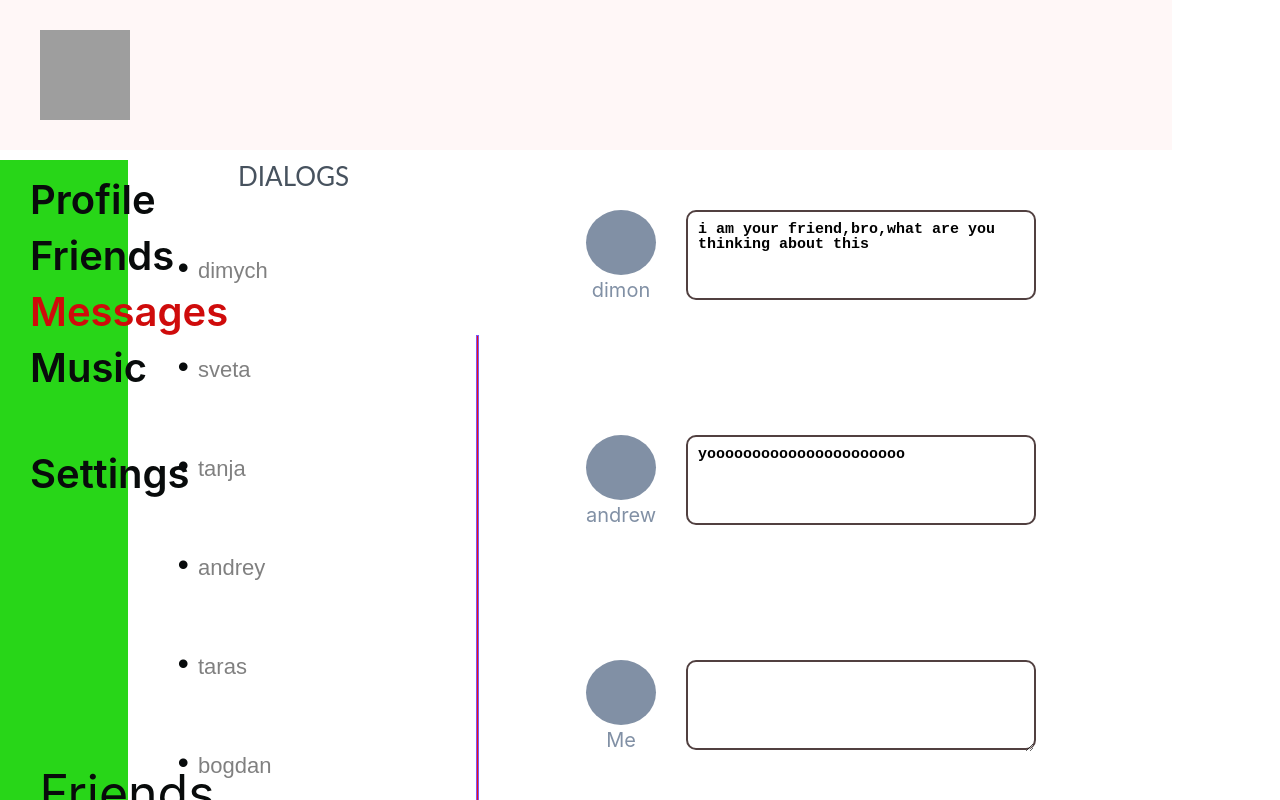
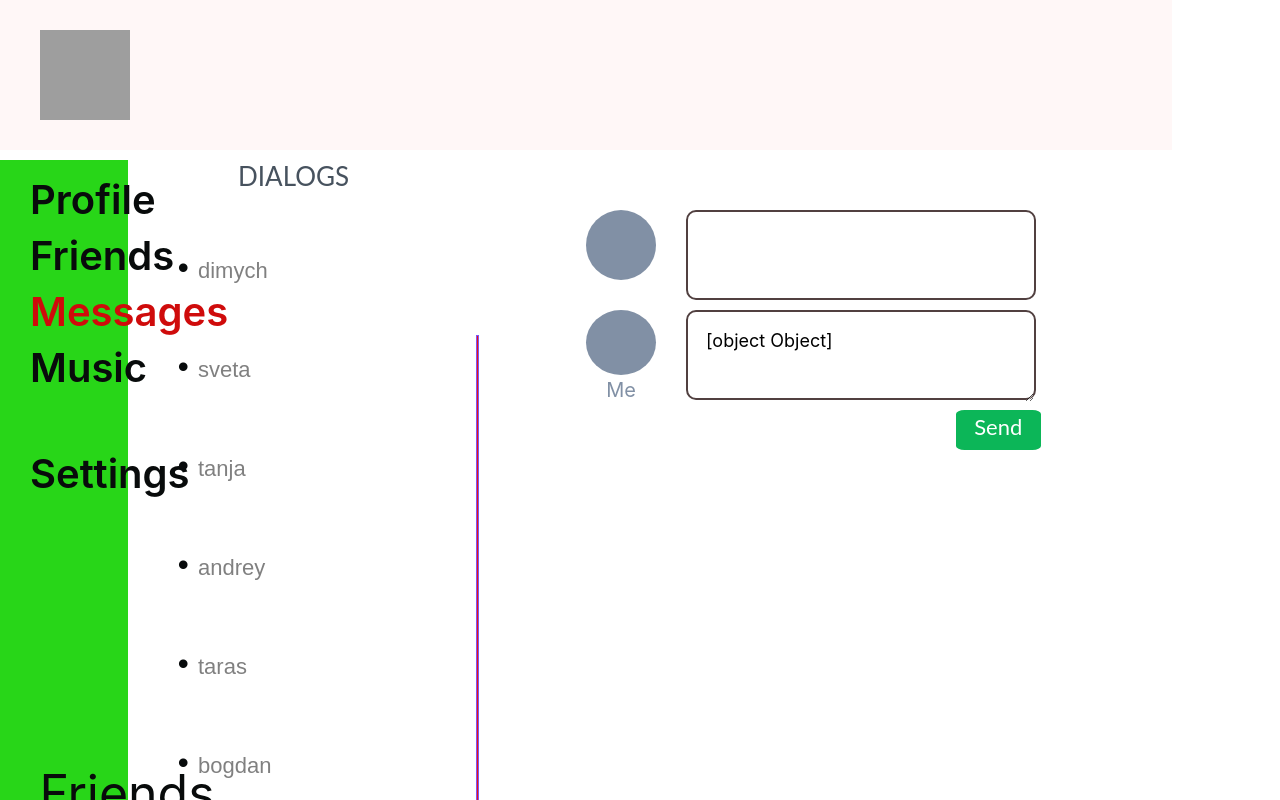
Before and after one commit to jaumamyfront-ender/ReactApp, a React (Create React App) app in the folder my-app/: page /dialogs in a window 1280 px wide. Shown: the top 800 px of the page. Built offline with nearby package versions, Linux system fonts and the light colour scheme; grey boxes are pictures that could not be loaded.

Commit message:
issuebranch

```diff
--- a/my-app/src/App.js
+++ b/my-app/src/App.js
@@ -14,9 +14,8 @@ function App(props) {
         DataMessages={props.state.MessagesPage.dialogsDataUsersMessage}
         usrpost={props.state.Profile.AddProfilePost}
         TextArea={props.state.Profile.NewPostText}
-        // updateNewPostText={props.updateNewPostText}
-        // addMessage={props.addMessage}
         dispatch={props.dispatch}
+        state={props.state}
       />
     </div>
   );
--- a/my-app/src/Redux/State.js
+++ b/my-app/src/Redux/State.js
@@ -53,24 +53,7 @@
 //function style
 //oop style
 //this object-->
-export let ActionCreatorAdd = (valueelement) => {
-  return {
-    type: "ADD-POST",
-    PostMessage: valueelement,
-  };
-};
-export let ActionCreatorDelete = () => {
-  return {
-    type: "UpdateNewPostText",
-    newText: "",
-  };
-};
-export let ActionCreatorUpdate = (valueelement) => {
-  return {
-    type: "UpdateNewPostText",
-    newText: valueelement,
-  };
-};
+
 let store = {
   _state: {
     MessagesPage: {
@@ -86,14 +69,8 @@ let store = {
         { id: 9, name: "sergei" },
         { id: 0, name: "danil" },
       ],
-      dialogsDataUsersMessage: [
-        {
-          id: 0,
-          message: "i am your friend,bro,what are you thinking about this",
-          name: "dimon ",
-        },
-        { id: 1, message: "yoooooooooooooooooooooo", name: "andrew" },
-      ],
+      dialogsDataUsersMessage: [{ messages: "whatt" }],
+      NewMessageBody: [{ messages: "s" }],
     },
 
     Profile: {
@@ -101,18 +78,21 @@ let store = {
       NewPostText: [{ message: "" }],
     },
   },
+  //RETURN THE STATE STORE /ELEMNETS DATA
   getState() {
     return this._state;
   },
-
+  //METHOD OF RERENDER IF SOME CHANGES
   _RerenderEntireTree() {
     console.log("rerender god");
   },
+  //METHOD GET THE ALL SITE FROM INDEX
   Rerender(observer) {
     this._RerenderEntireTree = observer;
   },
-
+  //METHOD BIG ONE DISPTACH(AND WITH ACTION SWITCH CASE(IN UPPER WITH OBJECTS ACTION))
   dispatch(action) {
+    //dispatch case logic for componet Content
     if (action.type === "ADD-POST") {
       let newPost = {
         message: action.PostMessage,
@@ -123,9 +103,68 @@ let store = {
       {
         this._state.Profile.NewPostText = action.newText;
         this._RerenderEntireTree(this._state);
+      } //dispatch logic case for component Dialogs
+    } else if (action.type === "UPDATE_NEW_MESSAGE_BODY") {
+      {
+        this._state.MessagesPage.NewMessageBody = action.newobjectmessage;
+        this._RerenderEntireTree(this._state);
       }
+    } else if (action.type === "SEND_MESSAGE") {
+      let body = this._state.MessagesPage.NewMessageBody;
+      // this._state.MessagesPage.NewMessageBody = "";
+      this._state.MessagesPage.dialogsDataUsersMessage.push([
+        {
+          message: body,
+        },
+      ]);
+      this._RerenderEntireTree(this._state);
     }
   },
 };
 
+//COMPONENT PROFILE OBJECTS EXPORT ACTION TWO TYPES(1 TYPE-NO ERROR WITH TYPING IN STATE)(2-EXPORT ACTION TO USESIN COMPONENT IN DISPATCH)
+const ADD_POST = "ADD-POST";
+const UpdateNewPostText = "UpdateNewPostText";
+export let ActionCreatorAdd = (valueelement) => {
+  return {
+    type: ADD_POST,
+    PostMessage: valueelement,
+  };
+};
+export let ActionCreatorDelete = () => {
+  return {
+    type: UpdateNewPostText,
+    newText: "",
+  };
+};
+export let ActionCreatorUpdate = (valueelement) => {
+  return {
+    type: UpdateNewPostText,
+    newText: valueelement,
+  };
+};
+//ACTION FOR MESSAGES COMPONENT
+const AddMessage = "SEND_MESSAGE";
+const UpdateNewMessageText = "UPDATE_NEW_MESSAGE_BODY";
+export let ActionCreatorAddMessage = (newobjectmessage) => {
+  return {
+    type: AddMessage,
+    newobjectmessage: newobjectmessage,
+  };
+};
+export let ActionCreatorReadMessage = (newobjectmessage) => {
+  return {
+    type: UpdateNewMessageText,
+    newobjectmessage: newobjectmessage,
+  };
+};
+let checkthisshit = (Anew) => {
+  if ((Anew = "")) {
+    console.log("yesss");
+  } else {
+    console.log("no motherfucker");
+  }
+};
+console.log(checkthisshit(ActionCreatorReadMessage));
+
 export default store;
--- a/my-app/src/components/Dialogs/Dialogs.jsx
+++ b/my-app/src/components/Dialogs/Dialogs.jsx
@@ -1,18 +1,37 @@
 import React from "react";
 import classes from "./dialogs.module.css";
 import { NavLink, useLocation } from "react-router-dom";
+import {
+  ActionCreatorAddMessage,
+  ActionCreatorReadMessage,
+} from "../../Redux/State";
+import UserMessage from "./UserMessage";
 
 export default function Dialogs(props) {
   const { pathname } = useLocation();
+  // {props.state.MessagesPage.NewMessageBody}
+
+  let GetValueFromRef = React.createRef();
+  // let state = props.state.getState().MessagesPage;
   //left side (users list)
   let dialogsdataelements = props.data.map((dialog) => (
     <Dialogitems name={dialog.name} id={dialog.id} pathname={pathname} />
   ));
-  //get the users friendsmessage from Bll(user message)
-  let usermessagee = props.messages.map((dialogggg) => (
-    <UserMessage message={dialogggg.message} name={dialogggg.name} />
-  ));
+
   //all site
+
+  let onSendMessageClick = () => {
+    let newobjectmessage = GetValueFromRef.current.value;
+    props.dispatch(ActionCreatorAddMessage(newobjectmessage));
+  };
+  //read new value FROM STATE to textarea and read new value FROM TEXTAREA and send to state
+  let valuefortextarea = props.state.MessagesPage.NewMessageBody;
+  let onNewMessageChange = (e) => {
+    // let newobjectmessage = e.target.value;
+    let newobjectmessage = GetValueFromRef.current.value;
+    props.dispatch(ActionCreatorReadMessage(newobjectmessage));
+  };
+
   return (
     <div className="Wrapper">
       <div className={classes.Container}>
@@ -24,7 +43,8 @@ export default function Dialogs(props) {
         </div>
         <div className={classes.Barrier}></div>
         <div className={`${classes.SideBar} ${classes.RightWrapper}`}>
-          {usermessagee}
+          {/* {usermessagee} */}
+          <UserMessage state={props.state} />
           <div className={`${classes.rightwrapper__items} ${classes.user}`}>
             <div className={classes.user__info}>
               <div className={classes.user__picture}></div>
@@ -33,8 +53,22 @@ export default function Dialogs(props) {
               </div>
             </div>
             <div className={`${classes.user__message} ${classes.me}`}>
-              <textarea name="" id="" cols="20" rows="10"></textarea>
+              <textarea
+                name=""
+                id=""
+                cols="20"
+                rows="10"
+                value={valuefortextarea}
+                onChange={onNewMessageChange}
+                ref={GetValueFromRef}
+              ></textarea>
             </div>
+            <button
+              onClick={onSendMessageClick}
+              className={classes.sendMessageFromUser}
+            >
+              Send Message
+            </button>
           </div>
         </div>
       </div>
@@ -60,21 +94,3 @@ const Dialogitems = (props) => {
     </NavLink>
   );
 };
-//return block of users message history
-const UserMessage = (props) => {
-  return (
-    <div className={`${classes.rightwrapper__items} ${classes.friend}`}>
-      <div className={classes.user__info}>
-        <div className={classes.user__picture}></div>
-
-        <div className={classes.user__name}>
-          <p>{props.name}</p>
-        </div>
-      </div>
-
-      <div className={classes.user__message}>
-        <p>{props.message}</p>
-      </div>
-    </div>
-  );
-};
--- a/my-app/src/components/Dialogs/UserMessage.jsx
+++ b/my-app/src/components/Dialogs/UserMessage.jsx
@@ -1,28 +1,26 @@
-// import React from "react";
-// import classes from "./dialogs.module.css";
+import React from "react";
+import classes from "./dialogs.module.css";
 
-// const UserMessage = (props) => {
-//   let dialogsDataMessageUser = [
-//     { id: 0, message: "i am your friend,bro,what are you thinking about this" },
-//     { id: 1, message: "yoooooooooooooooooooooo" },
-//   ];
-//   let usermessagee = dialogsDataMessageUser.map((dialogggg) => (
-//     <UserMessage message={dialogggg.message} />
-//   ));
-//   return (
-//     <div className={`${classes.rightwrapper__items} ${classes.friend}`}>
-//       <div className={classes.user__info}>
-//         <div className={classes.user__picture}></div>
+export default function UserMessageBox(props) {
+  let newbox = props.state.MessagesPage.dialogsDataUsersMessage.map(
+    (dialogggg) => <Userbox object={dialogggg.messages} />
+  );
+  return <div>{newbox}</div>;
+}
+let Userbox = (props) => {
+  return (
+    <div className={`${classes.rightwrapper__items} ${classes.friend}`}>
+      <div className={classes.user__info}>
+        <div className={classes.user__picture}></div>
 
-//         <div className={classes.user__name}>
-//           <p>Andrey</p>
-//         </div>
-//       </div>
+        <div className={classes.user__name}>
+          <p></p>
+        </div>
+      </div>
 
-//       <div className={classes.user__message}>
-//         <p>{props.message}</p>
-//       </div>
-//     </div>
-//   );
-// };
-// export default UserMessage;
+      <div className={classes.user__message}>
+        <p>{props.messages}</p>
+      </div>
+    </div>
+  );
+};
--- a/my-app/src/components/Dialogs/dialogs.module.css
+++ b/my-app/src/components/Dialogs/dialogs.module.css
@@ -70,7 +70,7 @@
   display: flex;
   flex-direction: column;
 
-  justify-content: space-between;
+  /* justify-content: space-between; */
   max-height: 550px;
 }
 .rightwrapper__items {
@@ -80,6 +80,12 @@
   max-width: 450px;
   height: 100px;
   margin-left: 100px;
+}
+.user {
+  height: 150px;
+  display: flex;
+  justify-content: space-between;
+  flex-wrap: wrap;
 }
 
 .user__info {
@@ -105,6 +111,8 @@
   height: 90px;
   border-radius: 10px;
   border: 2px solid rgb(81, 64, 64);
+  display: flex;
+  color: #080b0c;
 }
 .user__message p {
   font-family: "Courier New", Courier, monospace;
@@ -112,6 +120,7 @@
   font-weight: 600;
   margin-left: 10px;
   margin-top: 10px;
+  color: #080b0c;
 }
 .me {
   color: #080b0c;
@@ -125,3 +134,16 @@
   line-height: 22px;
   padding: 18px;
 }
+.sendMessageFromUser {
+  width: 85px;
+  height: 40px;
+  background-color: #0cb658;
+  align-self: flex-start;
+  justify-self: flex-end;
+  margin-left: 370px;
+  border-radius: 10%;
+  color: #ffffff;
+  font-family: Lato;
+  font-size: 22px;
+  line-height: 33px;
+}
--- a/my-app/src/components/Routes/Routes.jsx
+++ b/my-app/src/components/Routes/Routes.jsx
@@ -22,7 +22,14 @@ export default function MainRoutes(props) {
       />
       <Route
         path="/dialogs/*"
-        element={<Dialogs data={props.data} messages={props.DataMessages} />}
+        element={
+          <Dialogs
+            data={props.data}
+            messages={props.DataMessages}
+            dispatch={props.dispatch}
+            state={props.state}
+          />
+        }
       />
       {/* <Route path="*" element={<Navigate to="/content" replace />} /> */}
     </Routes>
--- a/my-app/src/index.js
+++ b/my-app/src/index.js
@@ -14,16 +14,7 @@ let RerenderEntireTree = (state) => {
   root.render(
     <React.StrictMode>
       <BrowserRouter>
-        <App
-          // dialogs={state}
-          // DataMessages={state}
-          dispatch={store.dispatch.bind(store)}
-          // addMessage={store.addPost.bind(store)}
-          // updateNewPostText={store.updateNewPostText.bind(store)}
-          // userpost={state}
-          // TextAreaValue={state}
-          state={state}
-        />
+        <App dispatch={store.dispatch.bind(store)} state={state} />
       </BrowserRouter>
     </React.StrictMode>
   );
```
Also changed, not shown: my-app/src/components/dc/deadcode.jsx (+98 -0 lines).
